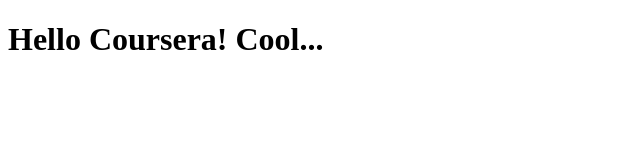
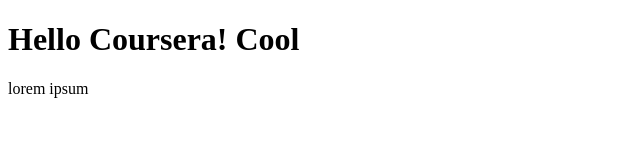
Before and after one commit to jundolor/coursera-test, a plain HTML site: page site/index.html in a window 1280 px wide. Shown: the whole page, without its empty margins (0-640 px from the left). Drawn offline with Linux system fonts and the light colour scheme.

Commit message:
added paragraph

```diff
--- a/site/index.html
+++ b/site/index.html
@@ -4,6 +4,7 @@
 	<title>Hello Coursera</title>
 </head>
 <body>
-<h1>Hello Coursera! Cool...</h1>
+<h1>Hello Coursera! Cool</h1>
+<p>lorem ipsum</p>
 </body>
 </html>
```
